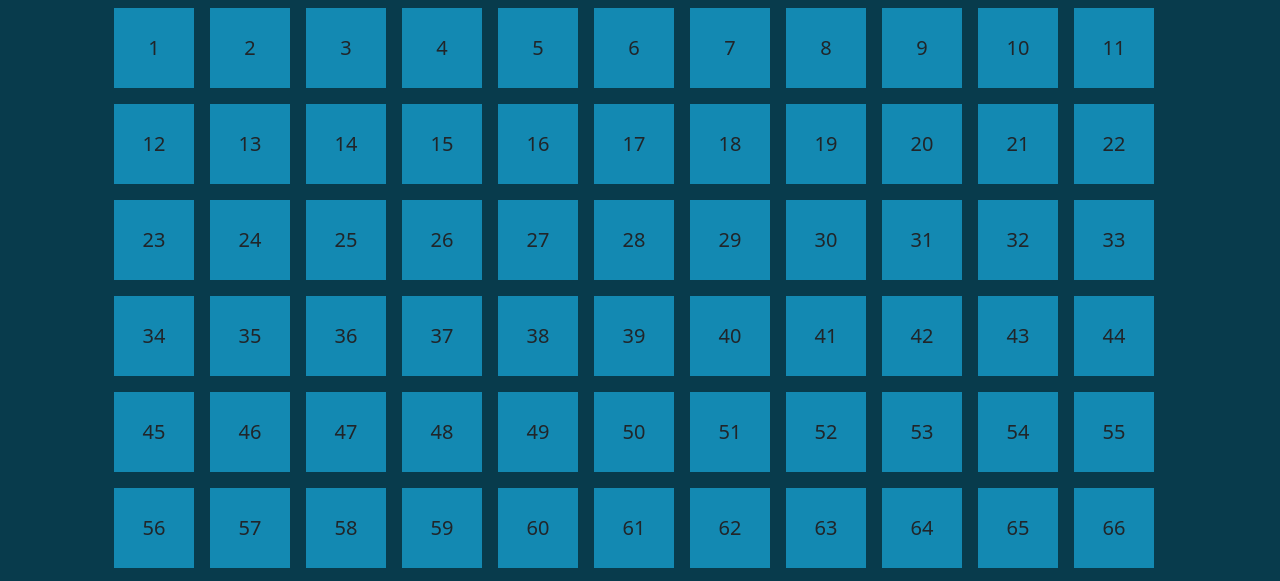
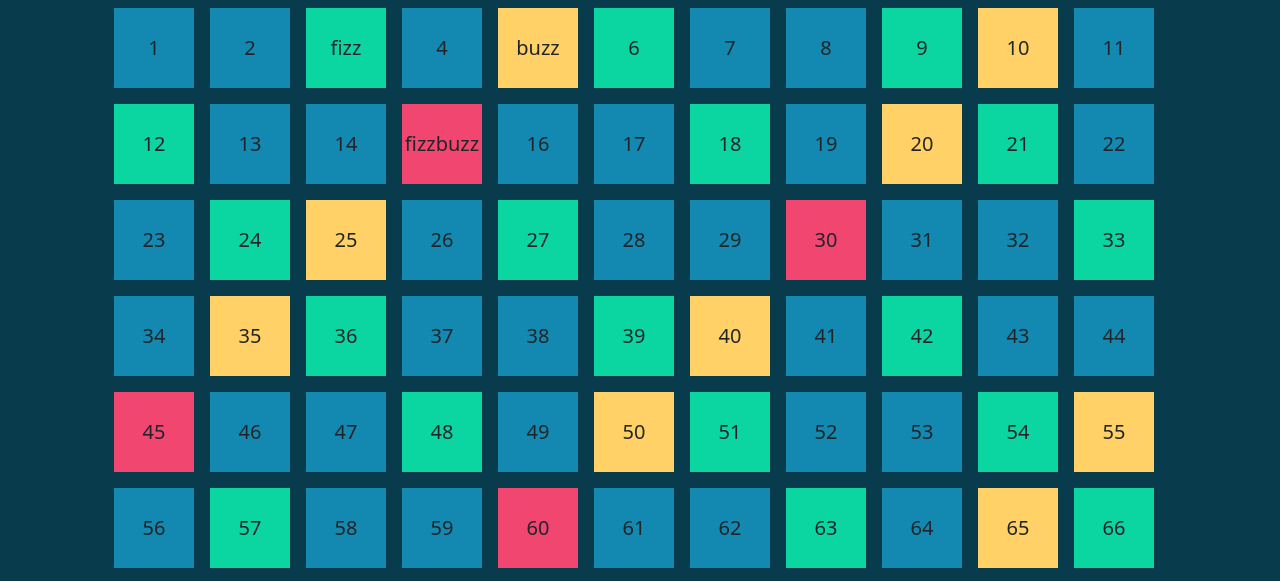
Before and after one commit to Giadaspt/js-fizzbuzzdom, a plain HTML site: page index.html in a window 1280 px wide. Shown: the part 152-733 px from the top of the page. Drawn offline with nearby package versions, Linux system fonts and the light colour scheme.

Commit message:
multipli di 3 e di 5 e poi entrambi

```diff
--- a/css/style.css
+++ b/css/style.css
@@ -13,3 +13,15 @@ body {
   background-color: rgb(19,137,178);
   margin: 8px;
 }
+
+.fizz {
+  background-color: rgb(11,214,161);
+}
+
+.buzz {
+  background-color: rgb(255,209,102);
+}
+
+.fizzbuzz {
+  background-color:rgb(240,70,111);
+}
--- a/js/script.js
+++ b/js/script.js
@@ -1,10 +1,34 @@
 
-const container = document.getElementById('contain');
+const contain = document.getElementById('contain');
 
-for ( let i = 0; i < 100; i++) {
+
+for ( let i = 1; i <= 100; i++) {
   const box = document.createElement('box');
   box.className = 'box';
-  box.innerHTML = i + 1;
-  container.append(box);
-  console.log('ciao');
+  box.innerHTML = i ;
+  contain.append(box);
+
+  if (i % 3 == 0){
+    box.classList.add('fizz');
+    let fizz = document.querySelector('.fizz');
+    fizz.innerHTML = 'fizz';
+    console.log('fizz',i);
+  }
+  if (i % 5 == 0){
+    box.classList.add('buzz');
+    let buzz = document.querySelector('.buzz');
+    buzz.innerHTML = 'buzz';
+    console.log('buzz', i);
+  }
+  if ((i % 3 == 0) && (i % 5 == 0) ){
+    box.classList.add('fizzbuzz');
+    let fizzbuzz = document.querySelector('.fizzbuzz');
+    fizzbuzz.innerHTML = 'fizzbuzz';
+    console.log('fizzbuzz', i);
+  }
+
+
+
+
+
 }
```
